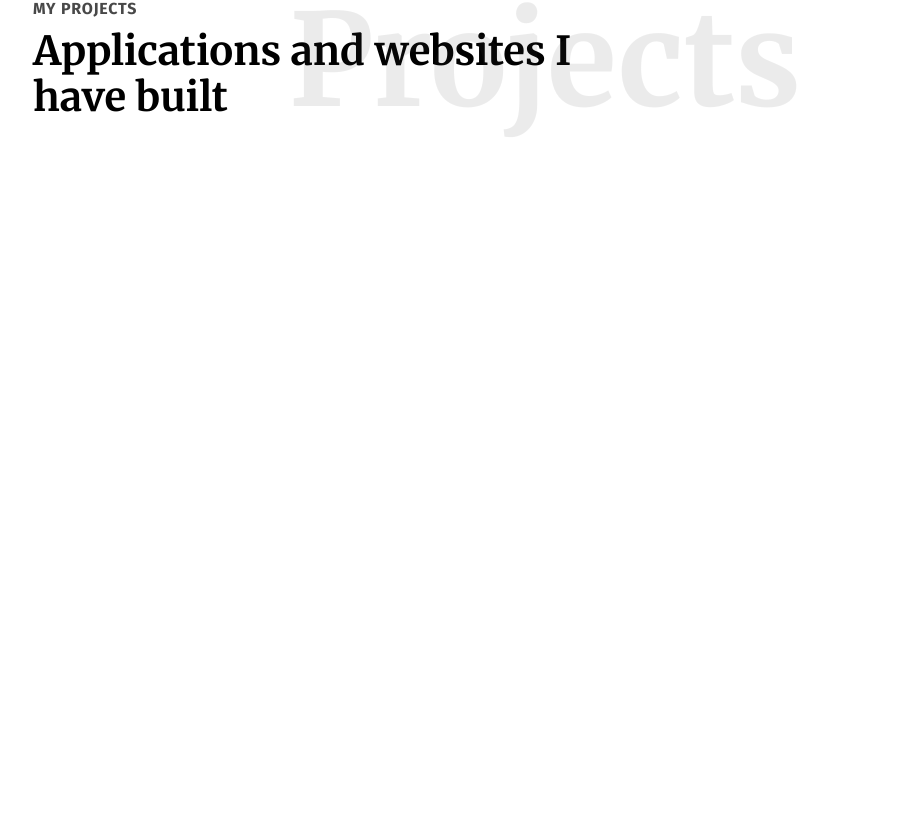
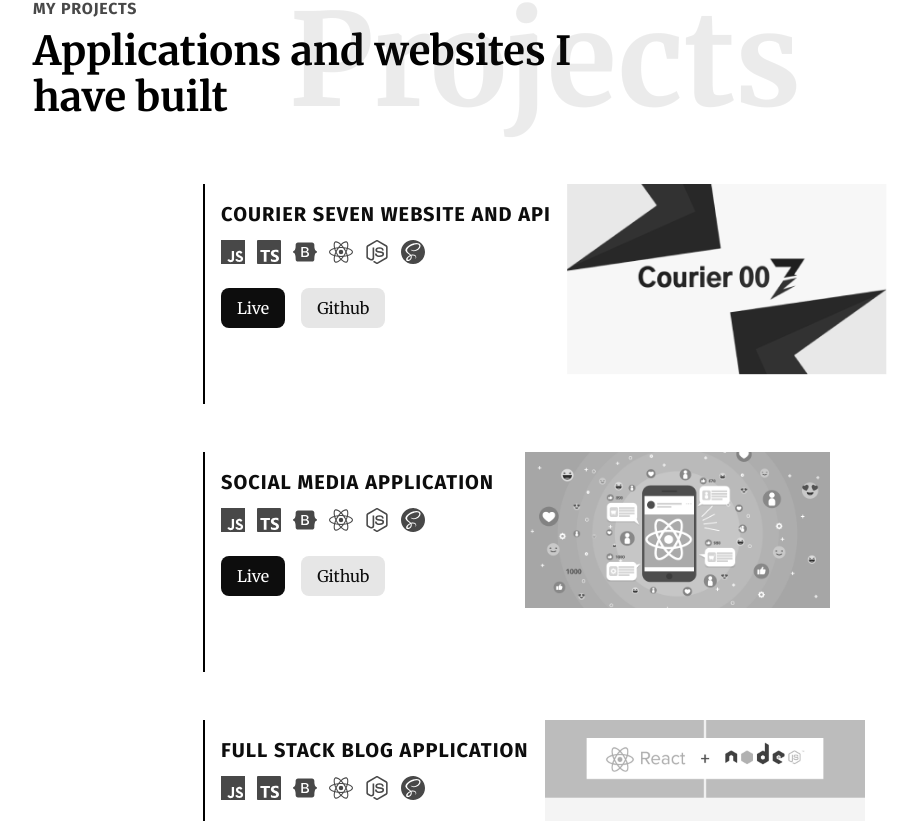
Before and after one commit to sifatulrabbi/sifatulrabbi.github.io, a Next.js app: page / in a window 1280 px wide. Shown: the part 1773-2594 px from the top of the page, without its empty margins (95-1012 px from the left). Before the commit the page ends 1957 px from the top, so only its background shows below. Built offline with nearby package versions, Linux system fonts and the light colour scheme.

Commit message:
feat: projects section

```diff
--- a/components/my-projects/card.tsx
+++ b/components/my-projects/card.tsx
@@ -2,6 +2,7 @@ import React from "react";
 import {IconType} from "react-icons";
 import {v4} from "uuid";
 import Img from "next/image";
+import Link from "next/link";
 
 interface Props {
     name: string;
@@ -18,12 +19,47 @@ interface Props {
 
 export const Card: React.FC<Props> = ({
     name,
-    summary,
     banner,
     stack,
-    bgColor,
     links: {github, live},
-    reverse,
 }) => {
-    return <></>;
+    return (
+        <div className="flex flex-col-reverse justify-start item-start lg:flex-row">
+            <div className="flex flex-col justify-start w-full max-w-lg border-l-2 p-4">
+                <h4 className="text-xl uppercase text-black mb-3 font-bold tracking-wider">
+                    {name}
+                </h4>
+                <ul className="flex gap-3">
+                    {stack.map((Icon) => (
+                        <Icon key={v4()} className="text-2xl text-dark" />
+                    ))}
+                </ul>
+                <div className="flex gap-4">
+                    {live && (
+                        <Link href="/">
+                            <a className="block mt-6 font-primary rounded-lg bg-black text-white px-4 py-2 btn-hover">
+                                Live
+                            </a>
+                        </Link>
+                    )}
+                    {github && (
+                        <Link href="/">
+                            <a className="block mt-6 font-primary rounded-lg bg-black bg-opacity-10 text-black px-4 py-2 btn-hover">
+                                Github
+                            </a>
+                        </Link>
+                    )}
+                </div>
+            </div>
+            <div className="bg-white w-full max-w-xs flex justify-start items-start h-[220px] overflow-hidden">
+                <Img
+                    src={banner}
+                    alt={name}
+                    objectFit="cover"
+                    layout="intrinsic"
+                    className="img saturate-0"
+                />
+            </div>
+        </div>
+    );
 };
--- a/components/my-projects/cards.tsx
+++ b/components/my-projects/cards.tsx
@@ -5,9 +5,9 @@ import {v4} from "uuid";
 
 export const Cards: React.FC = () => {
     return (
-        <div className="mt-[8vh] flex flex-col gap-8 justify-start items-center">
-            {portfolioData.projects.map((data, index) => (
-                <Card key={v4()} {...data} reverse={index % 2 !== 0} />
+        <div className="mt-[8vh] flex flex-col justify-start items-start mx-auto gap-12">
+            {portfolioData.projects.map((data) => (
+                <Card key={v4()} {...data} />
             ))}
         </div>
     );
--- a/styles/globals.css
+++ b/styles/globals.css
@@ -30,7 +30,7 @@ body {
 }
 
 .text-body {
-    @apply text-dark font-secondary text-sm lg:text-base;
+    @apply text-dark font-secondary text-base;
 }
 
 .btn-hover {
```
Also changed, not shown: assets/images/courier-seven-banner.png.
